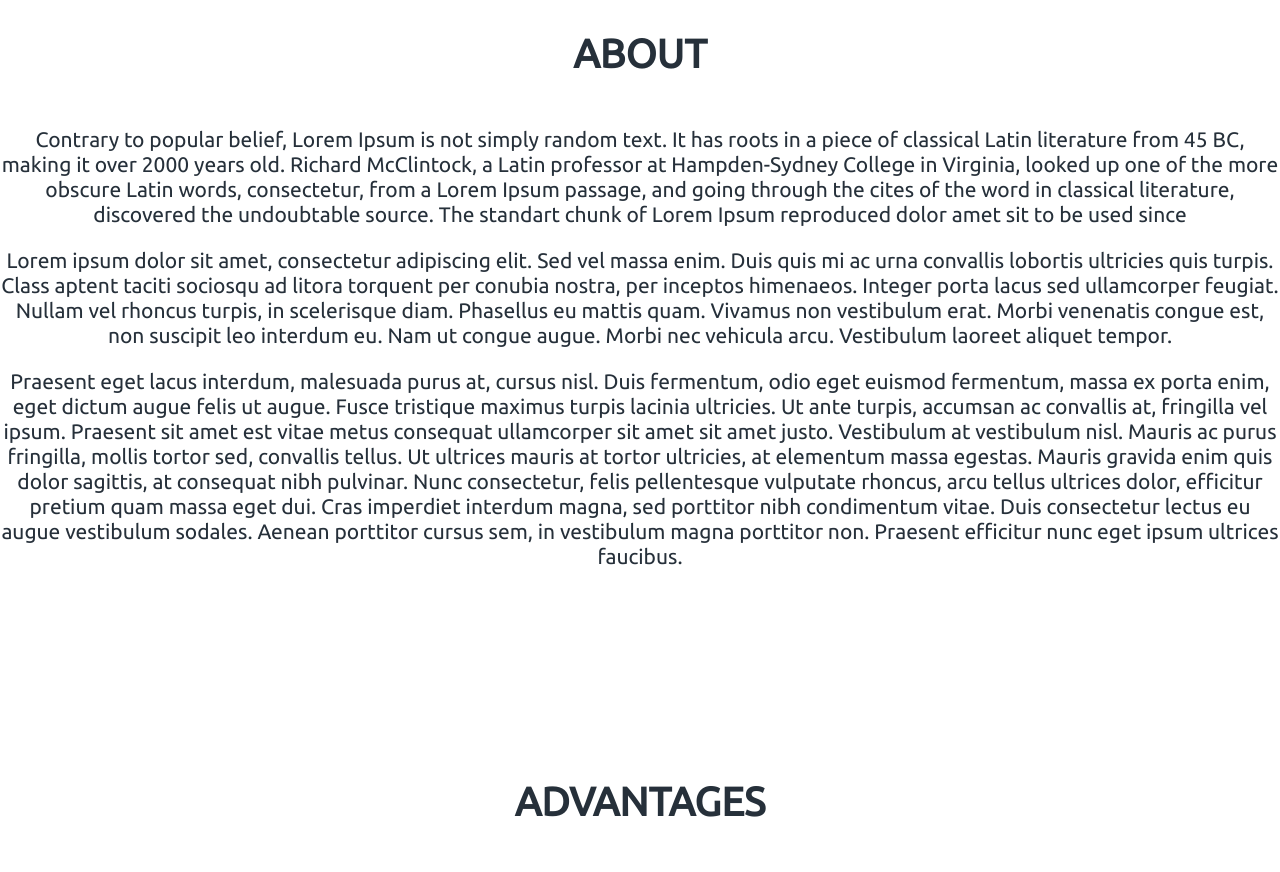
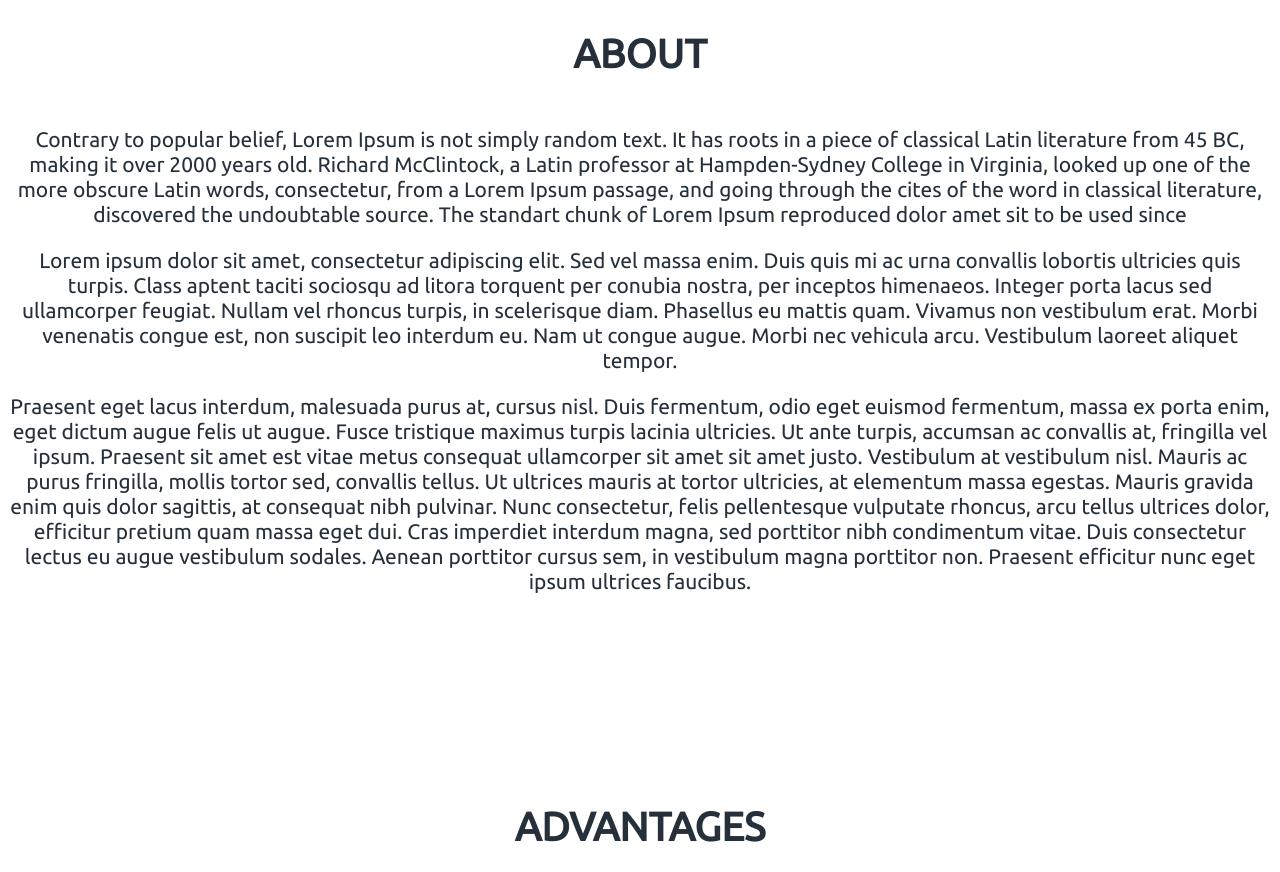
Before and after one commit to kulaska/kulaska.github.io, a plain HTML site: page landing_mockup/index.html in a window 1280 px wide. Shown: the part 3260-4132 px from the top of the page. Drawn offline with Linux system fonts and the light colour scheme.

Commit message:
minor p changes

```diff
--- a/landing_mockup/styles.css
+++ b/landing_mockup/styles.css
@@ -204,6 +204,10 @@ main #about {
     margin-bottom: 210px;
 }
 
+#about > p {
+    margin: 21px 10px;
+}
+
 .main-advantages {
     display: flex;
     flex-wrap: wrap;
```
